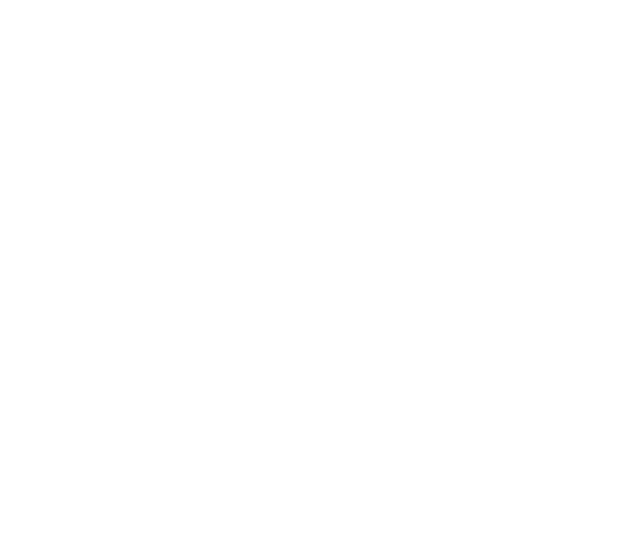
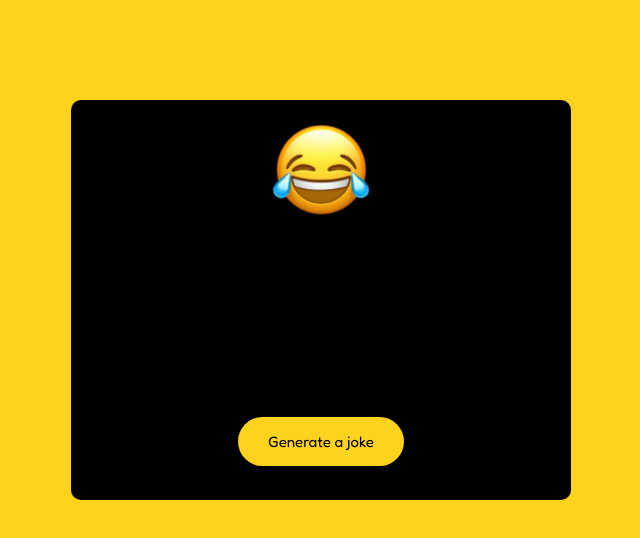
Before and after one commit to GajendraRao007/Random-Joke-Generator-Api, a plain HTML site: page index.html in a window 1280 px wide. Shown: the whole page, without its empty margins (319-959 px from the left). Drawn offline with Linux system fonts and the light colour scheme.

Commit message:
added html & Css

```diff
--- a/index.html
+++ b/index.html
@@ -7,7 +7,15 @@
     <link rel="stylesheet" href="style.css">
 </head>
 <body>
+    <div class="container">
 
+        <div id="main-box">
+            <img src="Laugh.jpg" alt="" srcset="">
+            <div id="display-jokes"></div>
+            <button id="joke-btn">Generate a joke</button>
+        </div>
+
+    </div>
 
     <script src="main.js"></script>
 </body>
--- a/style.css
+++ b/style.css
@@ -0,0 +1,46 @@
+@import url('https://fonts.googleapis.com/css2?family=Caveat:wght@400..700&family=Fredoka:wght@300..700&family=Inter:wght@100..900&family=Poppins:ital,wght@0,100;0,200;0,300;0,400;0,500;0,600;0,700;0,800;0,900;1,100;1,200;1,300;1,400;1,500;1,600;1,700;1,800;1,900&family=Roboto:ital,wght@0,100;0,300;0,400;0,500;0,700;0,900;1,100;1,300;1,400;1,500;1,700;1,900&family=Syne:wght@400..800&display=swap');
+body{
+    margin: 0;
+    padding: 0;
+    background-color: #FFD31D;
+    font-family: "Fredoka", sans-serif;
+}
+
+#main-box{
+    margin: 100px auto;
+    width: 500px;
+    height: 400px;
+    background-color: black;
+    border-radius: 10px;
+}
+
+#joke-btn{
+    display: block;
+    margin: 200px auto;
+    padding: 15px 30px;
+    border-radius: 50px;
+    font-size: 15px;
+    background-color: #FFD31D;
+    border: none;
+    font-family: "Fredoka", sans-serif;
+    cursor: pointer;
+}
+
+#joke-btn:hover{
+    background-color: white;
+    color: black;
+    transition: ease-in-out .5s;
+}
+
+
+img{
+    width: 100px;
+    display: block;
+    margin: 0 auto;
+    padding-top: 20px;
+}
+
+#display-jokes{
+    margin: 50px auto;
+    color: white;
+}
```
Also changed, not shown: Laugh.jpg (added).
